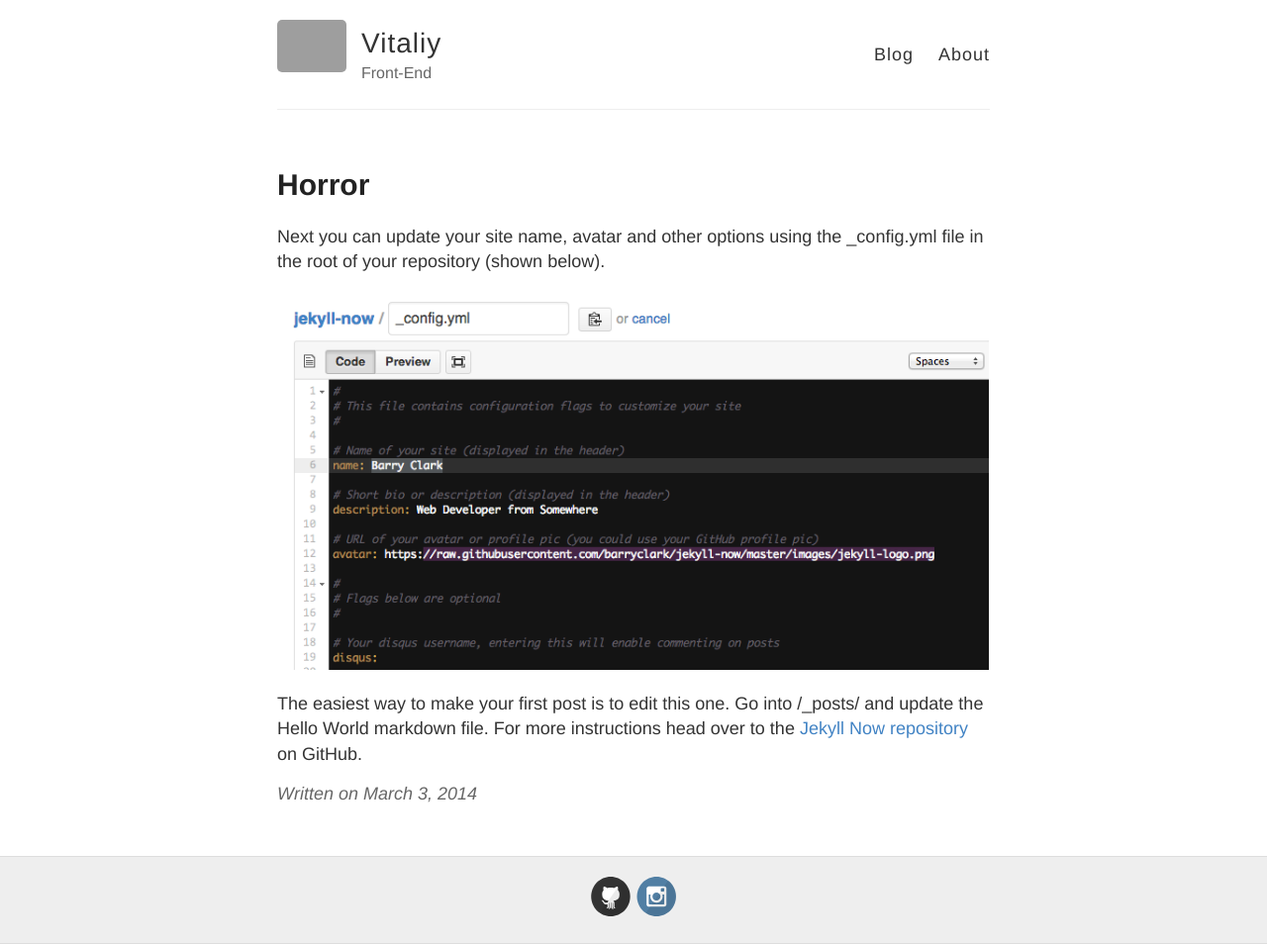
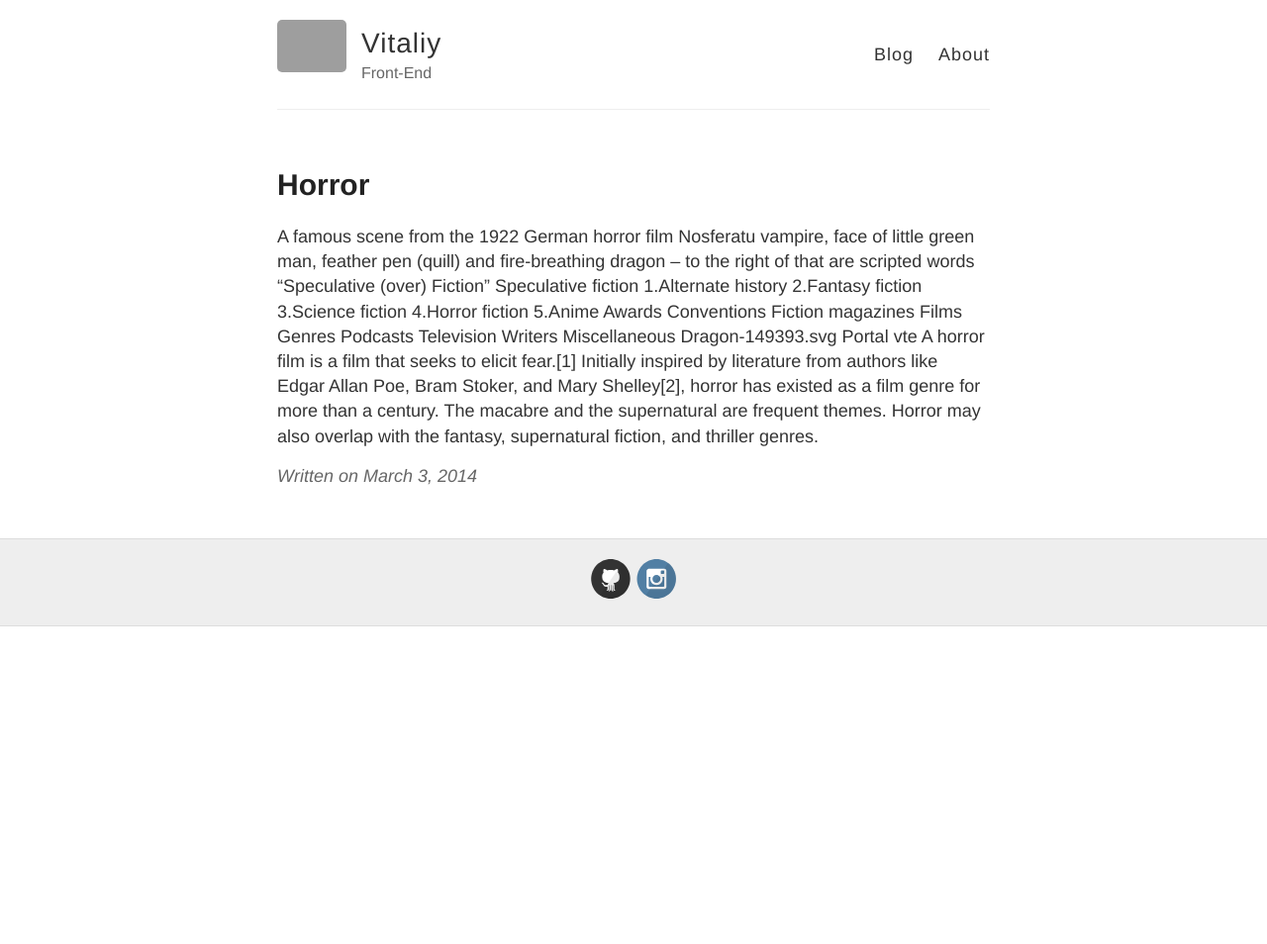
Before and after one commit to VitaliyZhytaru/VitaliyZhytaru.jekyll, a Jekyll site: the page built from _posts/2014-3-3-Hello-World.md, in a window 1280 px wide. Shown: the whole page at 99% size. Built offline with Jekyll 4.4.1, drawn with Linux system fonts in a browser that asks for light colours; after the commit the page ends 900 px from its top, so only the background shows below that; grey boxes are pictures that could not be loaded.

Commit message:
Update 2014-3-3-Hello-World.md

```diff
--- a/_posts/2014-3-3-Hello-World.md
+++ b/_posts/2014-3-3-Hello-World.md
@@ -3,8 +3,15 @@ layout: post
 title: Horror
 ---
 
-Next you can update your site name, avatar and other options using the _config.yml file in the root of your repository (shown below).
-
-![_config.yml]({{ site.baseurl }}/images/config.png)
-
-The easiest way to make your first post is to edit this one. Go into /_posts/ and update the Hello World markdown file. For more instructions head over to the [Jekyll Now repository](https://github.com/barryclark/jekyll-now) on GitHub.
+A famous scene from the 1922 German horror film Nosferatu
+vampire, face of little green man, feather pen (quill) and fire-breathing dragon – to the right of that are scripted words "Speculative (over) Fiction"
+Speculative fiction
+1.Alternate history
+2.Fantasy fiction
+3.Science fiction
+4.Horror fiction
+5.Anime Awards Conventions Fiction magazines Films Genres Podcasts Television Writers
+Miscellaneous
+Dragon-149393.svg Portal
+vte
+A horror film is a film that seeks to elicit fear.[1] Initially inspired by literature from authors like Edgar Allan Poe, Bram Stoker, and Mary Shelley[2], horror has existed as a film genre for more than a century. The macabre and the supernatural are frequent themes. Horror may also overlap with the fantasy, supernatural fiction, and thriller genres.
```
